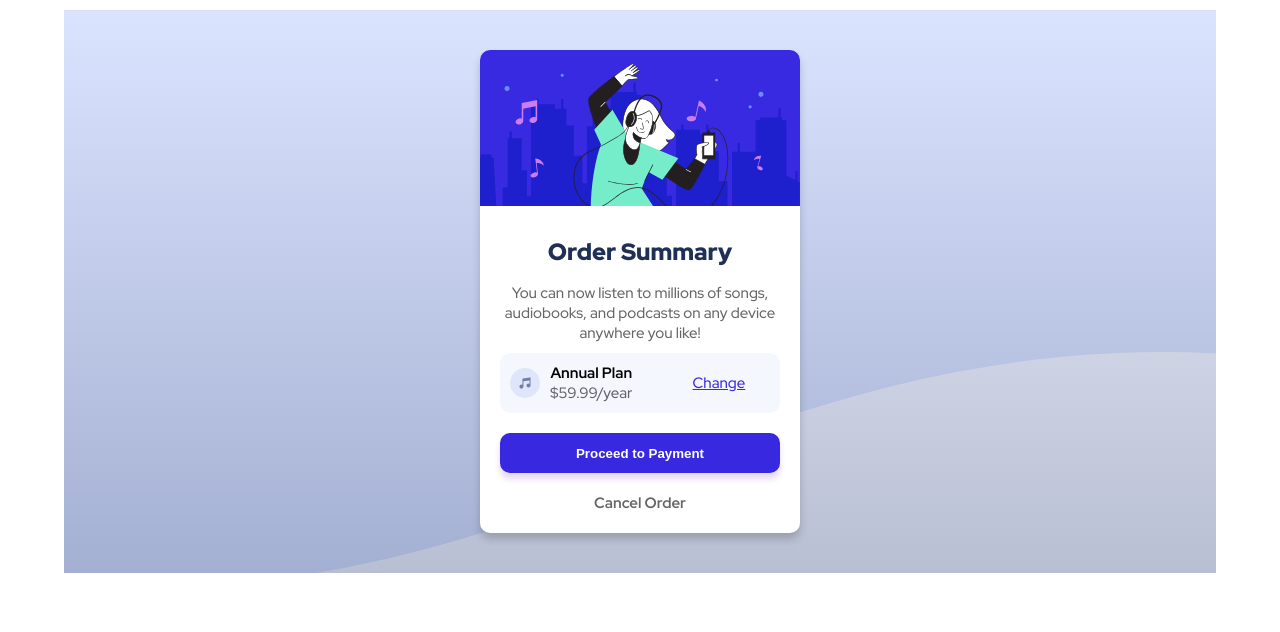
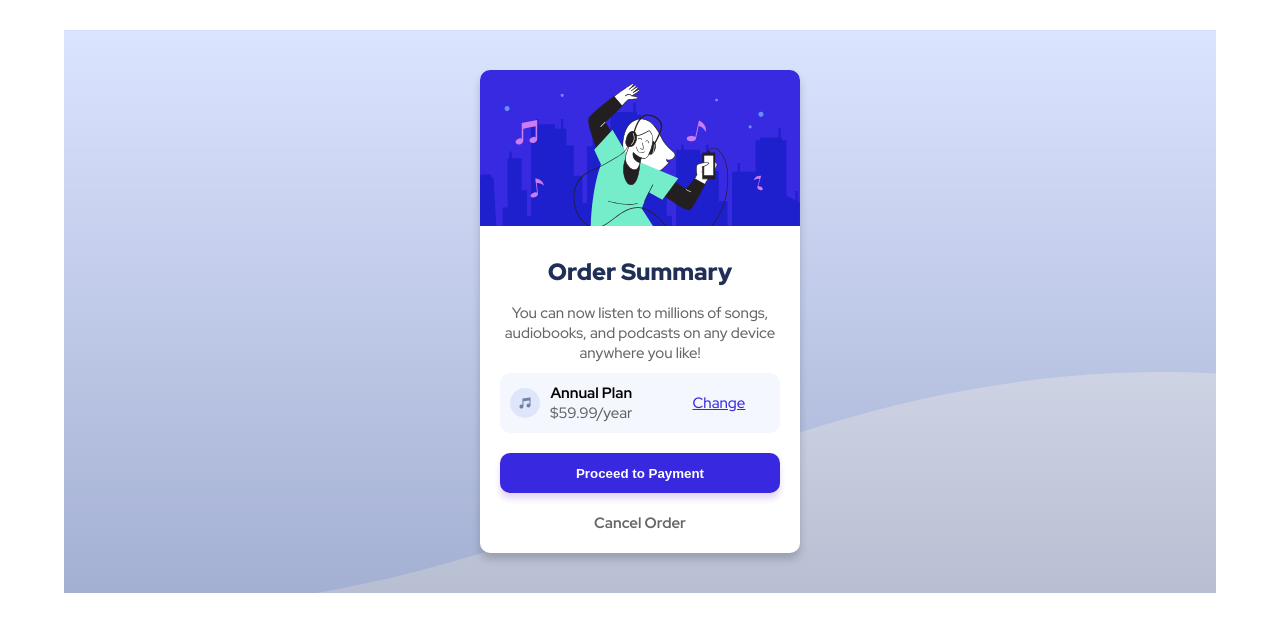
Before and after one commit to garang-deng/Order-summary-component, a plain HTML site: page index.html in a window 1280 px wide. Drawn offline with Linux system fonts and the light colour scheme.

Commit message:
Update styles.css

```diff
--- a/styles.css
+++ b/styles.css
@@ -18,9 +18,10 @@ body {
   font-family: "Red Hat Display", sans-serif;
   font-size: 15px;
   font-weight: 500;
-  margin: 0;
+  margin: 30px auto;
   padding: 0;
   text-align: center;
+  height: 100vh;
 }
 .card-container {
   max-width: 90%;
```
